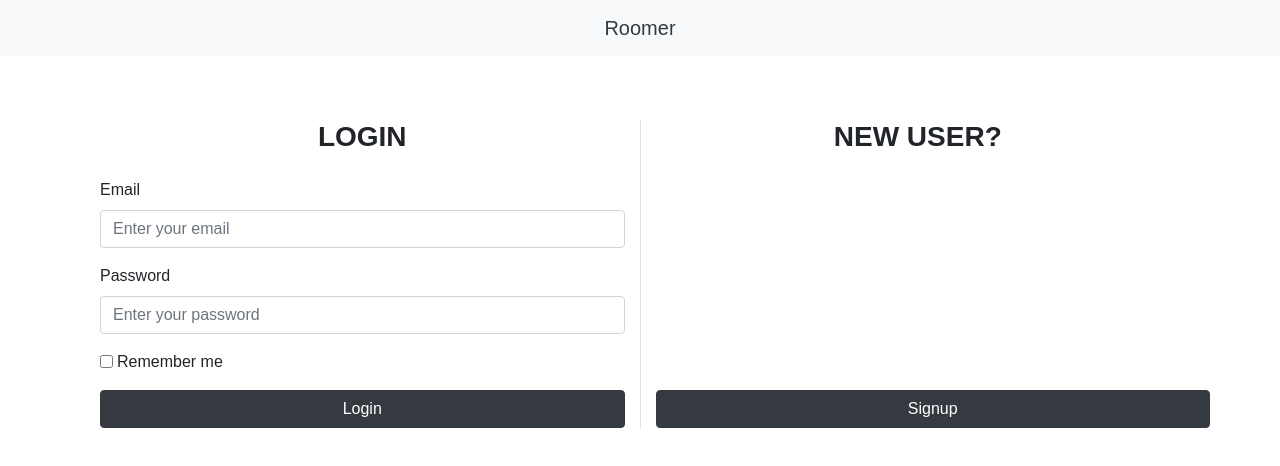
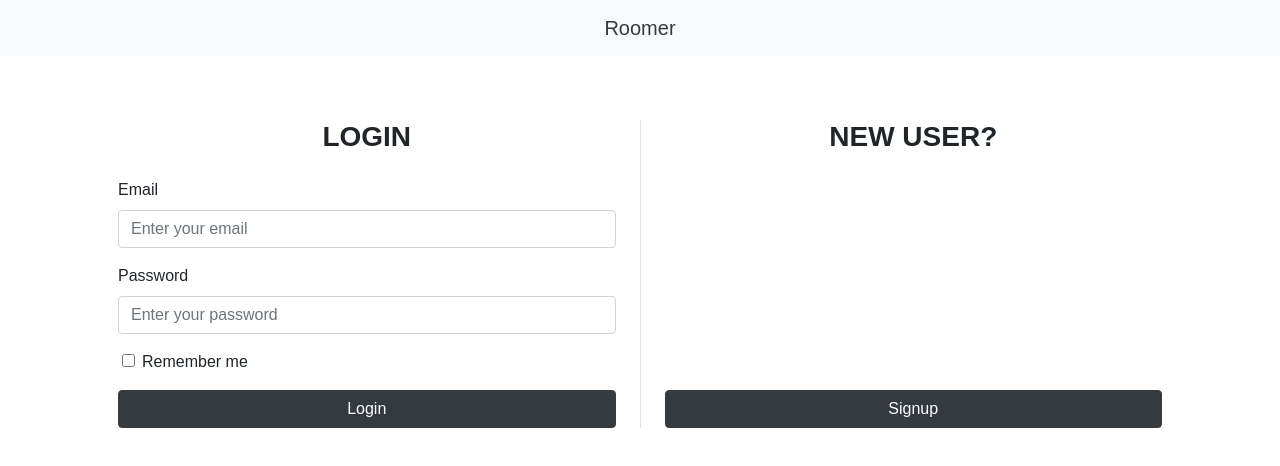
Before and after one commit to nitaiaharoni1/scheduling-app, a React (Create React App) app in the folder client/: page /login in a window 1280 px wide. Shown: the top 466 px of the page. Built offline with nearby package versions, Linux system fonts and the light colour scheme.

Commit message:
New changelist

```diff
--- a/client/src/pages/Login.js
+++ b/client/src/pages/Login.js
@@ -38,9 +38,10 @@ export const Login = (props) => {
     };
 
     return (
-        <div className="container mt-5 pt-3">
+        <div className="container px-2 px-md-4 mt-5 pt-3">
             <div className="row m-0">
-                <div className='col border-right'>
+                <div className='col border-right px-2 px-md-4'>
+                    <div className="h-100 d-flex flex-column justify-content-between">
                         <div className='h3 text-center text-uppercase font-weight-bold'>
                             Login
                         </div>
@@ -57,9 +58,11 @@ export const Login = (props) => {
                                 <input name="password" value={password} onChange={handlePasswordChange} className="form-control" type="password"
                                        placeholder="Enter your password" required/>
                             </div>
-                        <div className="form-group form-inline">
+                            <div className="form-group ml-4">
+                                <label className="form-check-label">
                                     <input onChange={handleCheckboxChange} className="form-check-input" type="checkbox"/>
-                            <label className="form-check-label">Remember me</label>
+                                    Remember me
+                                </label>
                             </div>
 
                             <div className="text-center">
@@ -68,20 +71,23 @@ export const Login = (props) => {
                                 </button>
                             </div>
                         </form>
+                    </div>
 
                 </div>
 
-                <div className='col position-relative'>
+                <div className='col px-2 px-md-4'>
+                    <div className="h-100 d-flex flex-column justify-content-between">
                         <div className='h3 text-uppercase font-weight-bold text-center'>
                             new user?
                         </div>
-                    <Link to="/signup">
-                        <button style={{bottom: 0}} className='btn btn-dark btn-block position-absolute'>
+                        <Link to="/signup" className="mb-0">
+                            <button className='mb-0 btn btn-dark btn-block'>
                                 Signup
                             </button>
                         </Link>
                     </div>
                 </div>
             </div>
+        </div>
     );
 };
```
Lines whose indentation alone changed are shown as unchanged.
